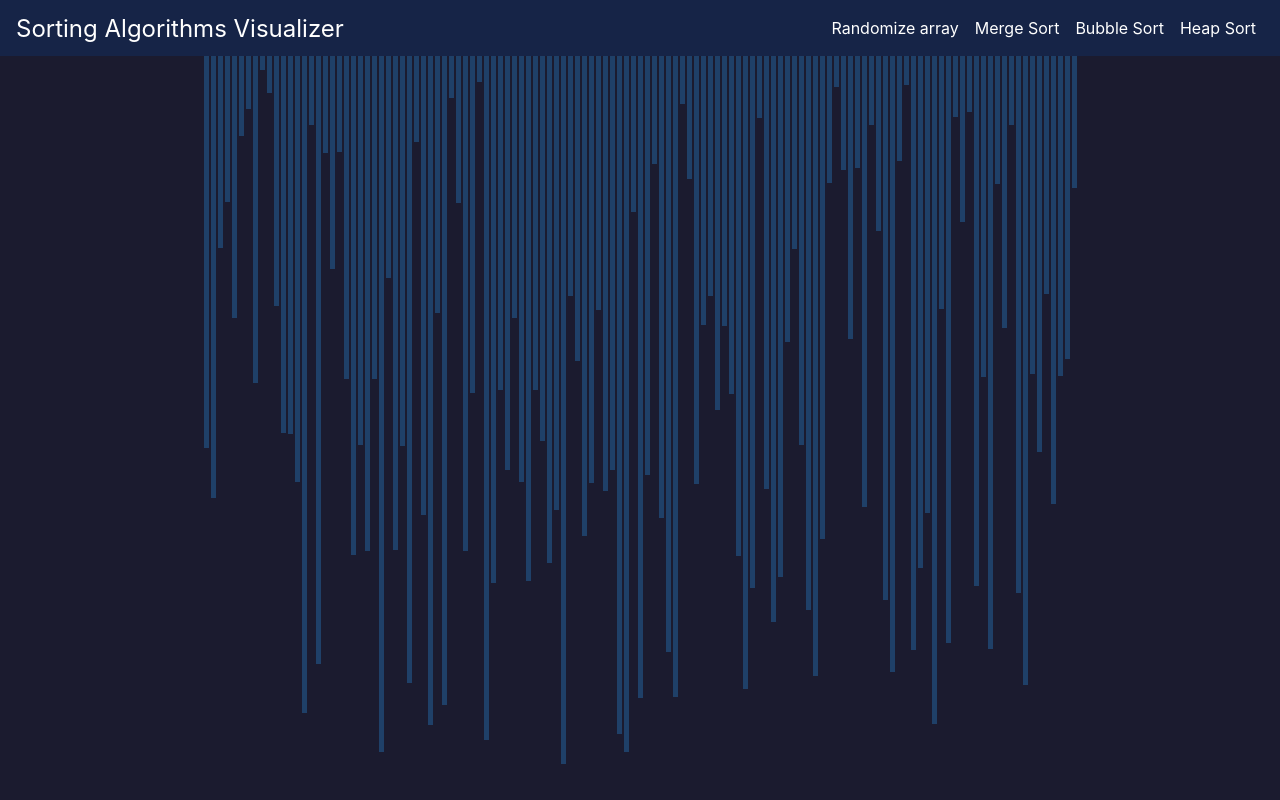
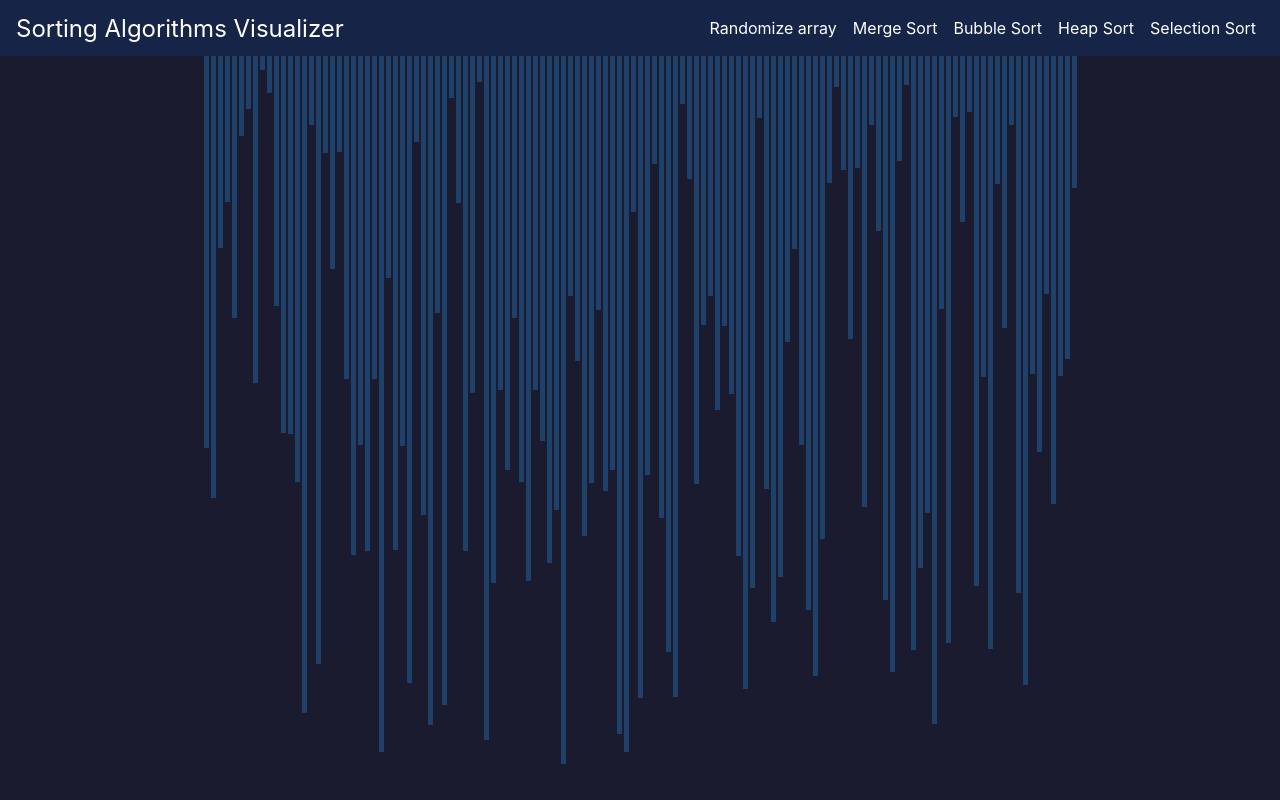
Before and after one commit to venturk/Sorting-Algorithms-Visualizer, a React (Create React App) app: page / in a window 1280 px wide. Built offline with nearby package versions, Linux system fonts and the light colour scheme.

Commit message:
Finished implementing Selection sort

```diff
--- a/src/sortingVisualizer/SortingVisualizer.jsx
+++ b/src/sortingVisualizer/SortingVisualizer.jsx
@@ -3,6 +3,7 @@ import './SortingVisualizer.css';
 import mergeSortingSequence from '../sortingAlgorithms/MergeSort.jsx';
 import bubbleSortingSequence from '../sortingAlgorithms/BubbleSort.jsx';
 import heapSortingSequence from '../sortingAlgorithms/HeapSort.jsx';
+import selectionSortingSequence from '../sortingAlgorithms/selectionSort.jsx';
 import SortingAnimationFromSequence from './SortingAnimationFromSequence.jsx';
 import '../toolbar/Toolbar.css';
 
@@ -66,6 +67,19 @@ export default class SortingVisualizer extends React.Component {
         }
     }
 
+    selectionSort(ms) {
+        if (this.isSorting === false) {
+            this.isSorting = true;
+
+            const sortingSequence = selectionSortingSequence(this.state.array);
+            let s = new SortingAnimationFromSequence(sortingSequence, ms);
+
+            setTimeout(() => {
+                this.isSorting = false;
+            }, ms * s.timing);
+        }
+    }
+
     heapSort(ms) {
         if (this.isSorting === false) {
             this.isSorting = true;
@@ -99,6 +113,7 @@ export default class SortingVisualizer extends React.Component {
                                 <li><a href="javascript:void(0);" onClick={() => this.mergeSort(5)}>Merge Sort</a></li>
                                 <li><a href="javascript:void(0);" onClick={() => this.bubbleSort(1)}>Bubble Sort</a></li>
                                 <li><a href="javascript:void(0);" onClick={() => this.heapSort(5)}>Heap Sort</a></li>
+                                <li><a href="javascript:void(0);" onClick={() => this.selectionSort(1)}>Selection Sort</a></li>
                             </ul>
                         </div>
                     </nav>
```
